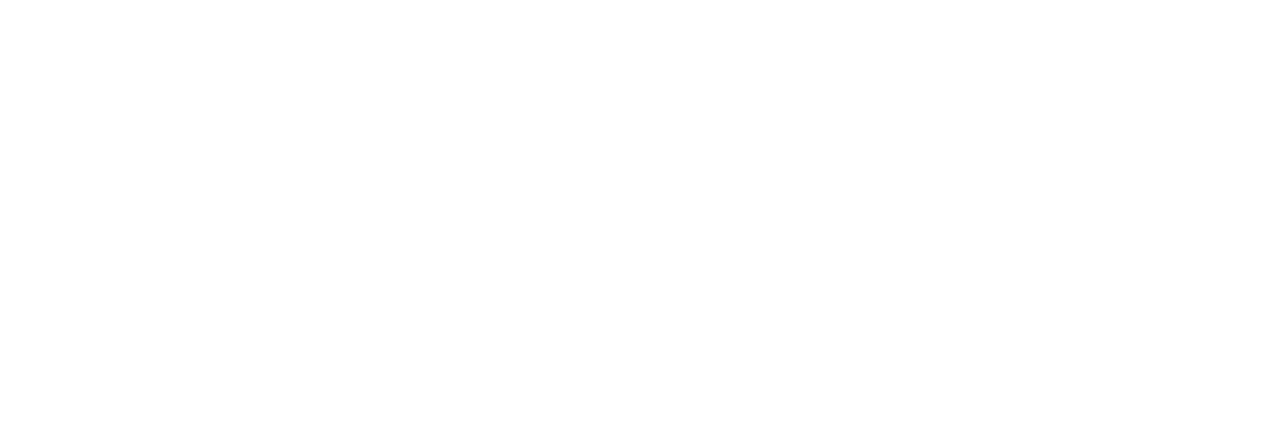
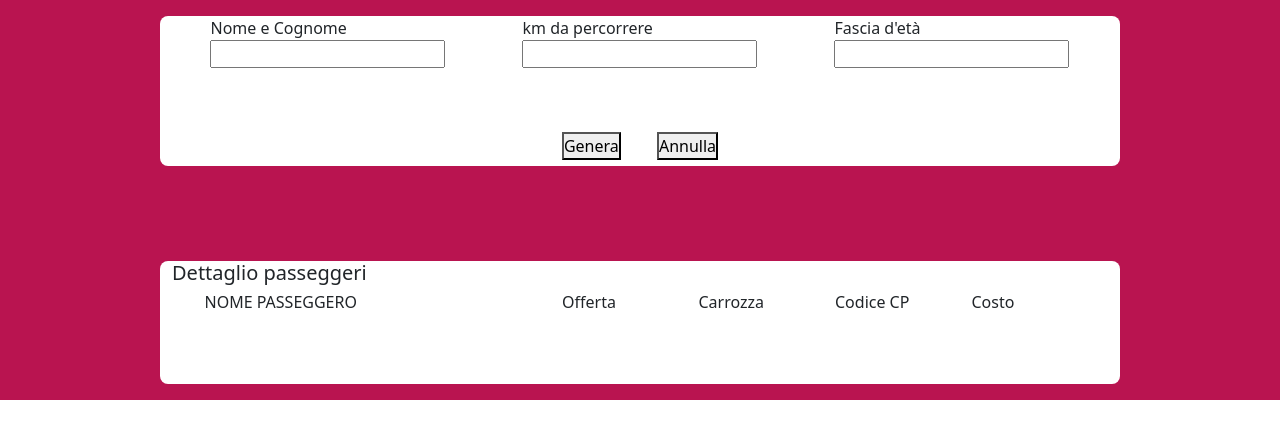
Before and after one commit to Steveh77/js-biglietto-treno-form, a plain HTML site: page index.html in a window 1280 px wide. Drawn offline with nearby package versions, Linux system fonts and the light colour scheme.

Commit message:
added css

```diff
--- a/css/style.css
+++ b/css/style.css
@@ -0,0 +1,18 @@
+*{
+    margin: 0;
+    padding: 0;
+    box-sizing: border-box;
+}
+/* colors */
+.bg-red{
+    min-height: 400px;
+    background-color: rgb(185,20,80);
+}
+.bg-white{
+    background-color: white;
+}
+/* utils */
+
+.maxh250px{
+    max-height: 150px;
+}
--- a/index.html
+++ b/index.html
@@ -10,7 +10,72 @@
 </head>
 <body>
     <main>
+        <section id="train-ticket">
+            <div class="container-fluid">
+                <div class="row bg-red d-flex justify-content-center">
+                    <!-- Dati -->
+                    <div class="col-9 d-flex flex-column mt-3 rounded-3 mb-3 maxh250px bg-white">
+                        <div class="col-12 d-flex">
+                            <div class="col-4 d-flex justify-content-center bg-white ">
+                                <form action="">
+                                    <label for="Nome">Nome e Cognome</label><br>
+                                    <input type="text">
+                                </form>
+                            </div>
+                            <div class="col-4 d-flex justify-content-center bg-white ">
+                                <form action="">
+                                    <label for="Nome">km da percorrere</label><br>
+                                    <input type="text">
+                                </form>
+                            </div>
+                            <div class="col-4 d-flex justify-content-center bg-white ">
+                                <form action="">
+                                    <label for="Nome">Fascia d'età</label><br>
+                                    <input type="text">
+                                </form>
+                            </div>
+                        </div>
+                        <div class="col-12 mt-5 text-center">
+                            <div class="col">
+                                <button class="m-3">Genera</button>
+                                <button class="m-3">Annulla</button>
+                            </div>
+                        </div>
 
+
+                    </div>
+                     <!-- Biglietto -->
+                    <div class="col-9 d-flex flex-column mt-3 rounded-3 mb-3 maxh250px bg-white">
+                        <h5>Dettaglio passeggeri</h5>
+                        <div class="col-12 d-flex">
+                            <div class="col-5 d-flex flex-column bg-white maxh250px">
+                                <div class="offset-1 col-10">
+                                    <h6>NOME PASSEGGERO</h6>
+                                    <h6></h6>
+                                </div>
+                            </div>
+                            <div class="col-7 d-flex justify-content-center bg-white maxh250px">
+                                <div class="col-3">
+                                    <h6>Offerta</h6>
+                                </div>
+                                <div class="col-3">
+                                    <h6>Carrozza</h6>
+                                </div>
+                                <div class="col-3">
+                                    <h6>Codice CP</h6>
+                                </div>
+                                <div class="col-3">
+                                    <h6>Costo</h6>
+                                </div>
+                            </div>
+                        </div>
+                    </div>
+
+                </div>
+
+
+            </div>
+        </section>
     </main>
 
 
```
